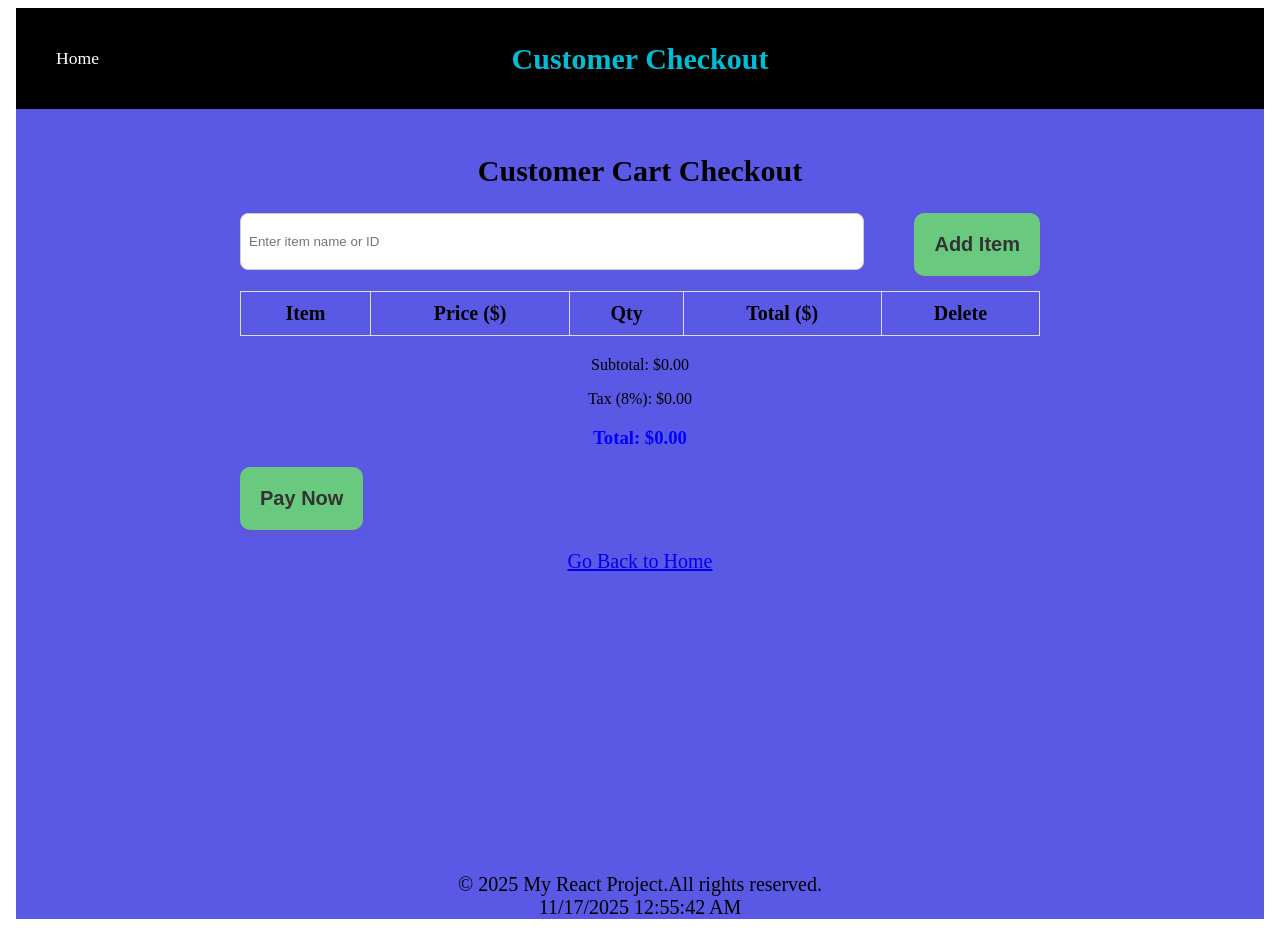
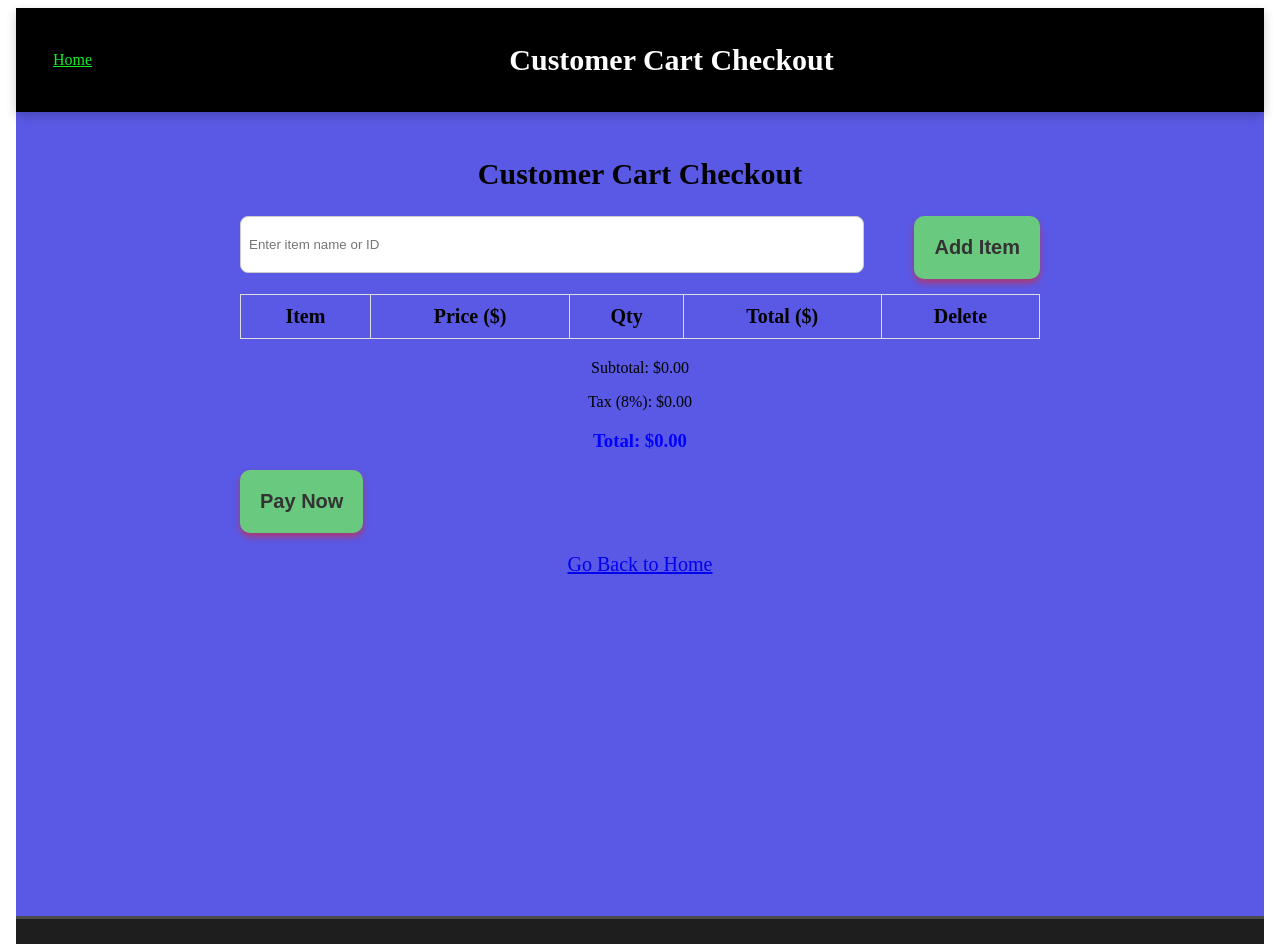
Before and after one commit to Varalakshmi-12/Unit1-Project-Varalakshmi-u, a React (Vite) app in the folder storeemployeetoolkit/: page /cart in a window 1280 px wide. Shown: the top 944 px of the page. Built offline with nearby package versions, Linux system fonts and the light colour scheme.

Commit message:
changes in css styling are modified and commited.

```diff
--- a/storeemployeetoolkit/src/components/Button.css
+++ b/storeemployeetoolkit/src/components/Button.css
@@ -8,13 +8,13 @@
   border-radius: 10px;
   padding: 20px;
   cursor: pointer;
-  box-shadow: 0 4px 6px rgba(231, 34, 34, 0.1);
-  transition: transform 0.2s, box-shadow 0.2s;
+  box-shadow: 0 4px 6px rgba(231, 34, 34, 0.6);
+  transition: transform 0.6s, box-shadow 0.2s;
 }
 
 .button:hover {
   transform: scale(1.05);
-  box-shadow: 0 6px 10px rgba(3, 3, 53, 0.2);
+  box-shadow: 0 6px 10px rgba(3, 253, 3, 0.9);
 
 }
 
--- a/storeemployeetoolkit/src/components/CartItem.jsx
+++ b/storeemployeetoolkit/src/components/CartItem.jsx
@@ -31,7 +31,7 @@ export default function CartItem({ cart, updateQuantity, deleteItem }) {
             <td>{item.price * item.quantity}</td>
             <td>
               <Button
-                className="delete-btn"
+
                 onClick={() => deleteItem(item.id)}
               label="Delete"
 
--- a/storeemployeetoolkit/src/components/Footer.css
+++ b/storeemployeetoolkit/src/components/Footer.css
@@ -1,24 +1,24 @@
-.footer {
-   position: fixed;
-  bottom: 0;
-  left: 0;
-  width: 50%;
-  background-color: black;
+.Footer {
+  background-color: #1e1e1e;
   color: white;
-  display: flex;
-  justify-content:center;
-  align-items: center;
-  padding: 40px 40px;
-  font-size: 16px;
+  text-align: center;
+  padding: 20px 0;
+  margin-top: 40px;
+  width: 100%;
+  font-family: Arial, sans-serif;
+  border-top: 3px solid #4a4a4a;
+}
+
+.footer-text {
+  font-size: 14px;
+  margin: 5px 0;
 
 }
 
-.footer-text {
-  margin: 0;
+.footer-time {
+  font-size: 16px;
+  margin-top: 8px;
+  font-weight: 500;
+  letter-spacing: 0.5px;
+  color: #9fd3ff;
 }
-
-.footer-time {
-  margin: 0;
-  font-weight: 500;
-  color: black;
-}
--- a/storeemployeetoolkit/src/components/Footer.jsx
+++ b/storeemployeetoolkit/src/components/Footer.jsx
@@ -5,12 +5,12 @@ export default function Footer() {
   const [dateTime, setDateTime] = useState(new Date());
 
   useEffect(()=> {
-    // Update every second
+
     const timer = setInterval(() => {
       setDateTime(new Date());
     }, 1000);
 
-    // Cleanup on unmount
+
     return () => clearInterval(timer);
   }, []);
 
--- a/storeemployeetoolkit/src/components/Header.css
+++ b/storeemployeetoolkit/src/components/Header.css
@@ -11,70 +11,48 @@
 }
 
 
+
 .header {
-
-
-
   display: flex;
+  align-items: center;
   justify-content: space-between;
-  align-items: center;
-  padding: 40px 40px;
-  background-color:black;
+  padding: 15px 25px;
+  background-color: black;
+  color: white;
+  box-shadow: 0 4px 10px rgba(0, 0, 0, 0.2);
   animation: fadeInDown 0.8s ease-out;
-  color: white;
 }
 
-
 .header-title {
-  font-size: 30px;
-  font-weight: bold;
-  color: #00bcd4;
-  position: absolute;
-  left: 50%;
-  transform: translateX(-50%);
+  font-size: 24px;
+  font-weight: 600;
+  text-align: center;
+  flex: 1;
 }
 
 .nav-left,
 .nav-right {
   display: flex;
-  gap: 10px;
+  gap: 15px;
+}
+
+.nav-item {
+  color: rgb(18, 238, 36);
+  font-size: 1rem;
+  font-weight: 500;
+  padding: 6px 12px;
+  border-radius: 5px;
+  transition: all 0.3s ease;
 }
 
 
-.nav-item {
-  position: relative;
-  color: white;
-  text-decoration: none;
-  font-weight: 500;
-  font-size: 1.1rem;
-  transition: color 0.3s ease;
-}
-
-
-.nav-item::after {
-  content: "";
-  position: absolute;
-  left: 0;
-  bottom: -5px;
-  width: 0;
-  height: 2px;
-  background-color: #00bcd4;
-  transition: width 0.3s ease;
-}
-
 .nav-item:hover {
-  color: #00bcd4;
-}
-
-.nav-item:hover::after {
-  width: 100%;
+  background-color:white;
+  transform: scale(1.05);
 }
 
 
 .nav-item.active {
-  color: #00bcd4;
+  background-color: rgba(19, 207, 98, 0.3);
+  font-weight: 700;
 }
-
-.nav-item.active::after {
-  width: 100%;
-}
--- a/storeemployeetoolkit/src/components/Header.jsx
+++ b/storeemployeetoolkit/src/components/Header.jsx
@@ -28,14 +28,14 @@ function Header() {
         </h1>
       )}
 
-      {isCart && <h1 className="header-title">Customer Checkout</h1>}
+      {isCart && <h1 className="header-title">Customer Cart Checkout</h1>}
       {isShift && <h1 className="header-title">Employee Shift Tracking</h1>}
       {isCredit && <h1 className="header-title">Customer Credit Card Signup</h1>}
       {isAbout && <h1 className="header-title">AboutUs</h1>}
       {isContact && <h1 className="header-title">ContactUs</h1>}
 
 
-      {/*Aout and Contact Nav are hidden on CartPage*/}
+      {/*About and Contact Nav are hidden on CartPage*/}
       {!isCart && (
         <nav className="nav-right">
           <NavLink to="/about" className="nav-item">About</NavLink>
--- a/storeemployeetoolkit/src/pages/CartPage.css
+++ b/storeemployeetoolkit/src/pages/CartPage.css
@@ -34,13 +34,7 @@
   padding: 5px;
 }
 
-.delete-btn {
-  padding: 6px 10px;
-  background: red;
-  color: white;
-  border: none;
-  cursor: pointer;
-}
+
 
 .message {
   background-color: white;
--- a/storeemployeetoolkit/src/pages/CartPage.jsx
+++ b/storeemployeetoolkit/src/pages/CartPage.jsx
@@ -59,12 +59,11 @@ export default function CartPage() {
     setMessage("processing.....");
 
     setTimeout(() => {
-
-
-
       setMessage("✅ Payment successful! Your change due is $0.00.");
       setCart([]);
+
     }, 2000);
+
   };
 
   // Update quantity
--- a/storeemployeetoolkit/src/pages/HomePage.jsx
+++ b/storeemployeetoolkit/src/pages/HomePage.jsx
@@ -2,6 +2,7 @@ import React from "react";
 import { useNavigate } from "react-router-dom";
 import Button from "../components/Button";
 import "./HomePage.css";
+import "../components/Button.css";
 
 export default function HomePage() {
   const navigate = useNavigate();
--- a/storeemployeetoolkit/src/testdata/mockData.js
+++ b/storeemployeetoolkit/src/testdata/mockData.js
@@ -4,4 +4,6 @@ export const mockItems = [
   { id: 3, name: "Milk", price: 4 },
   { id: 4, name: "Bread", price: 3 },
   { id: 5, name: "Rice", price: 10 },
+  { id: 6, name: "Oil", price: 10 },
+  { id: 7, name: "Butter", price: 2 },
 ];
```
Also changed, not shown: storeemployeetoolkit/src/pages/HomePage.css (line endings or trailing spaces).
